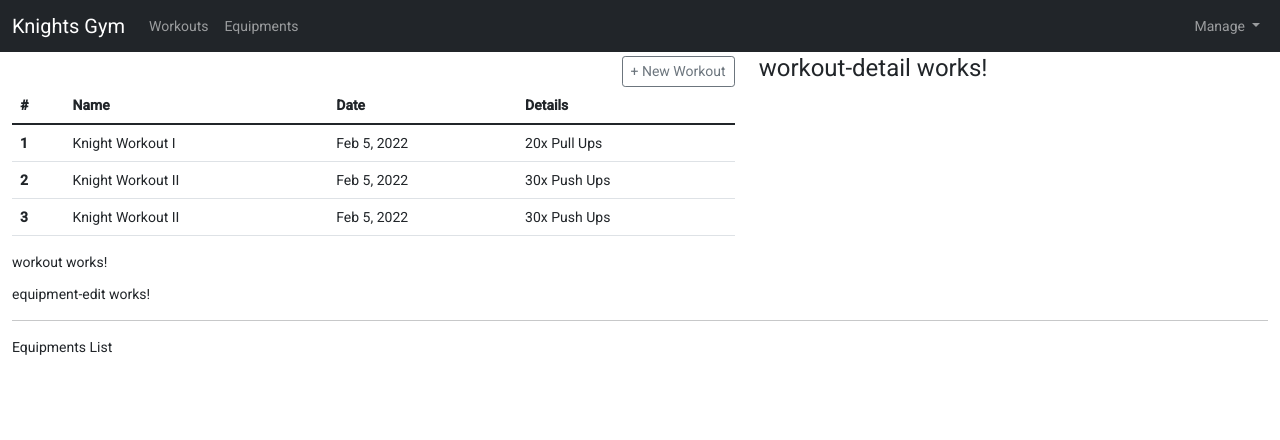
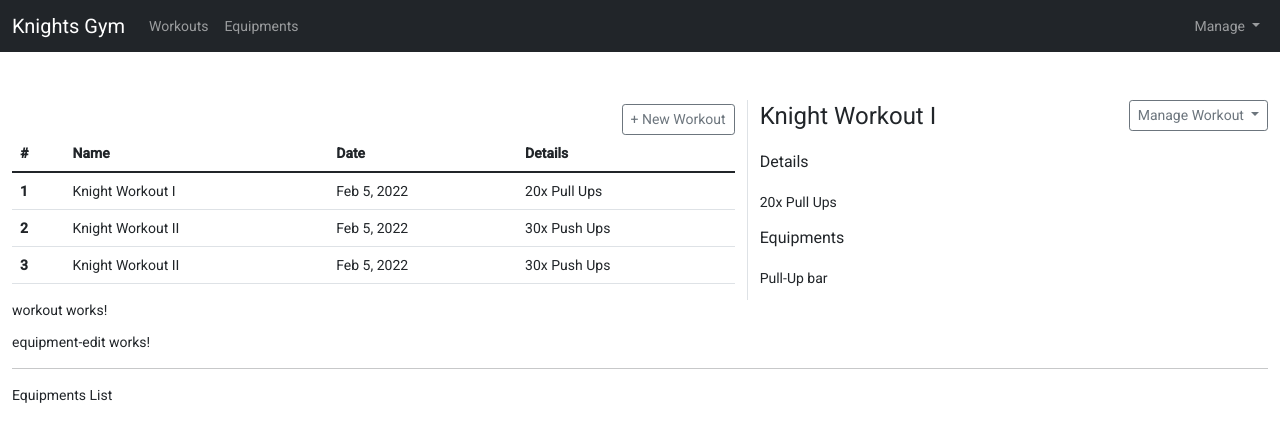
Before and after one commit to knightSarai/knights-gyms, an Angular app: page / in a window 1280 px wide. Shown: the top 440 px of the page. Built offline with nearby package versions, Linux system fonts and the light colour scheme.

Commit message:
Add workout detail structure

```diff
--- a/src/app/workouts/workout-detail/workout-detail.component.html
+++ b/src/app/workouts/workout-detail/workout-detail.component.html
@@ -1 +1,50 @@
-<h1>workout-detail works!</h1>
+<div class="row border-start">
+  <div class="col-md-12 d-flex justify-content-between">
+    <h1>Knight Workout I</h1>
+    <div class="dropdown">
+      <button class="btn btn-sm btn-outline-secondary dropdown-toggle"
+              type="button"
+              id="manageWorkoutButton"
+              data-bs-toggle="dropdown"
+              aria-expanded="false"
+      >
+        Manage Workout
+      </button>
+      <ul class="dropdown-menu"
+          aria-labelledby="manageWorkoutDropdown"
+      >
+        <li>
+          <a class="dropdown-item"
+             href="#"
+          >
+            Add To Equipment list
+          </a>
+        </li>
+        <li>
+          <a class="dropdown-item"
+             href="#"
+          >
+            Edit
+          </a>
+        </li>
+        <li>
+          <a class="dropdown-item"
+             href="#"
+          >
+            Delete
+          </a>
+        </li>
+      </ul>
+    </div>
+  </div>
+  <div class="row">
+    <div class="col-md-12">
+      <h3>Details</h3>
+      <p>20x Pull Ups</p>
+    </div>
+    <div class="col-md-12">
+      <h3>Equipments</h3>
+      <p>Pull-Up bar</p>
+    </div>
+  </div>
+</div>
--- a/src/app/workouts/workouts.component.html
+++ b/src/app/workouts/workouts.component.html
@@ -1,4 +1,4 @@
-<div class="row">
+<div class="row mt-5">
   <div class="col-md-7">
     <app-workout-list></app-workout-list>
   </div>
```
